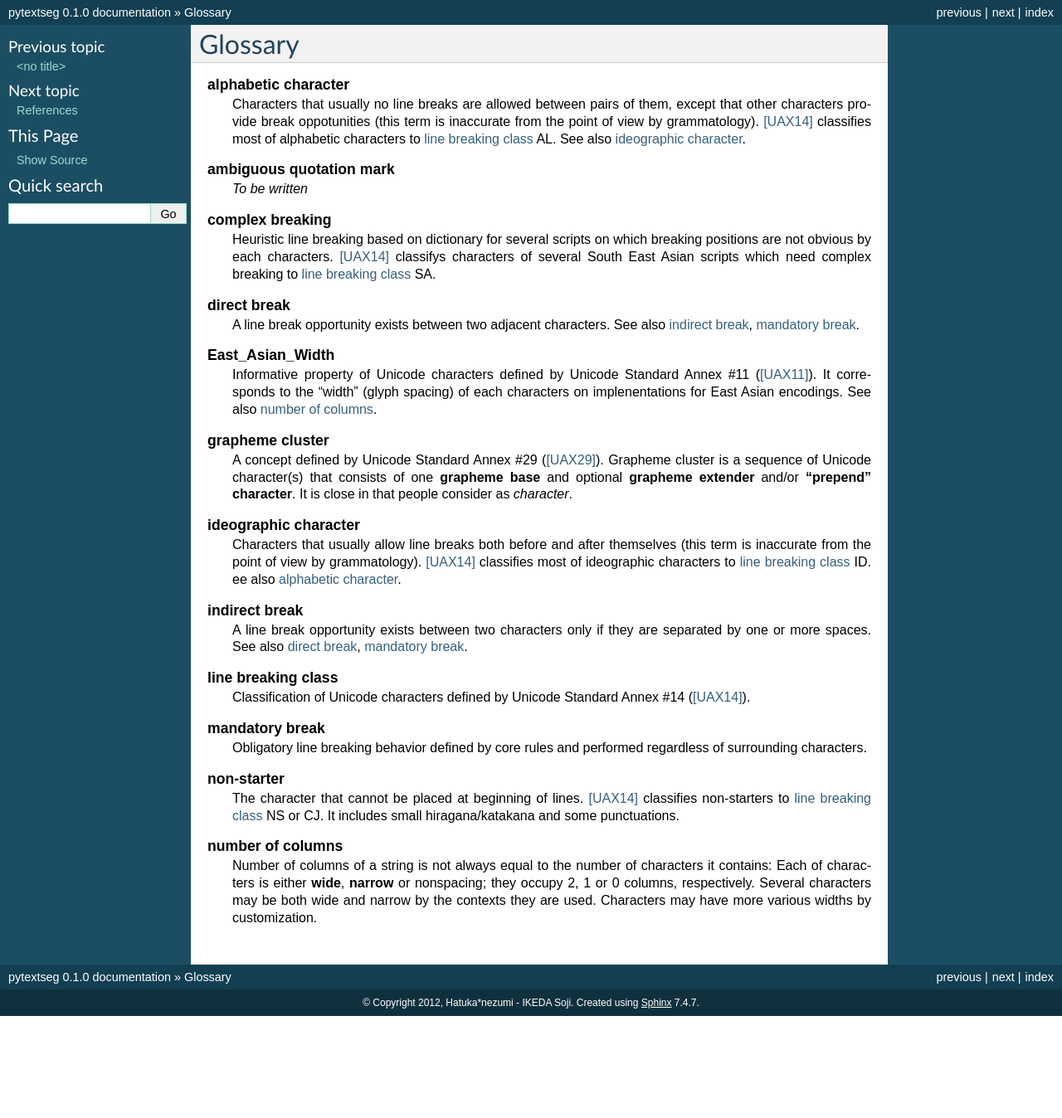
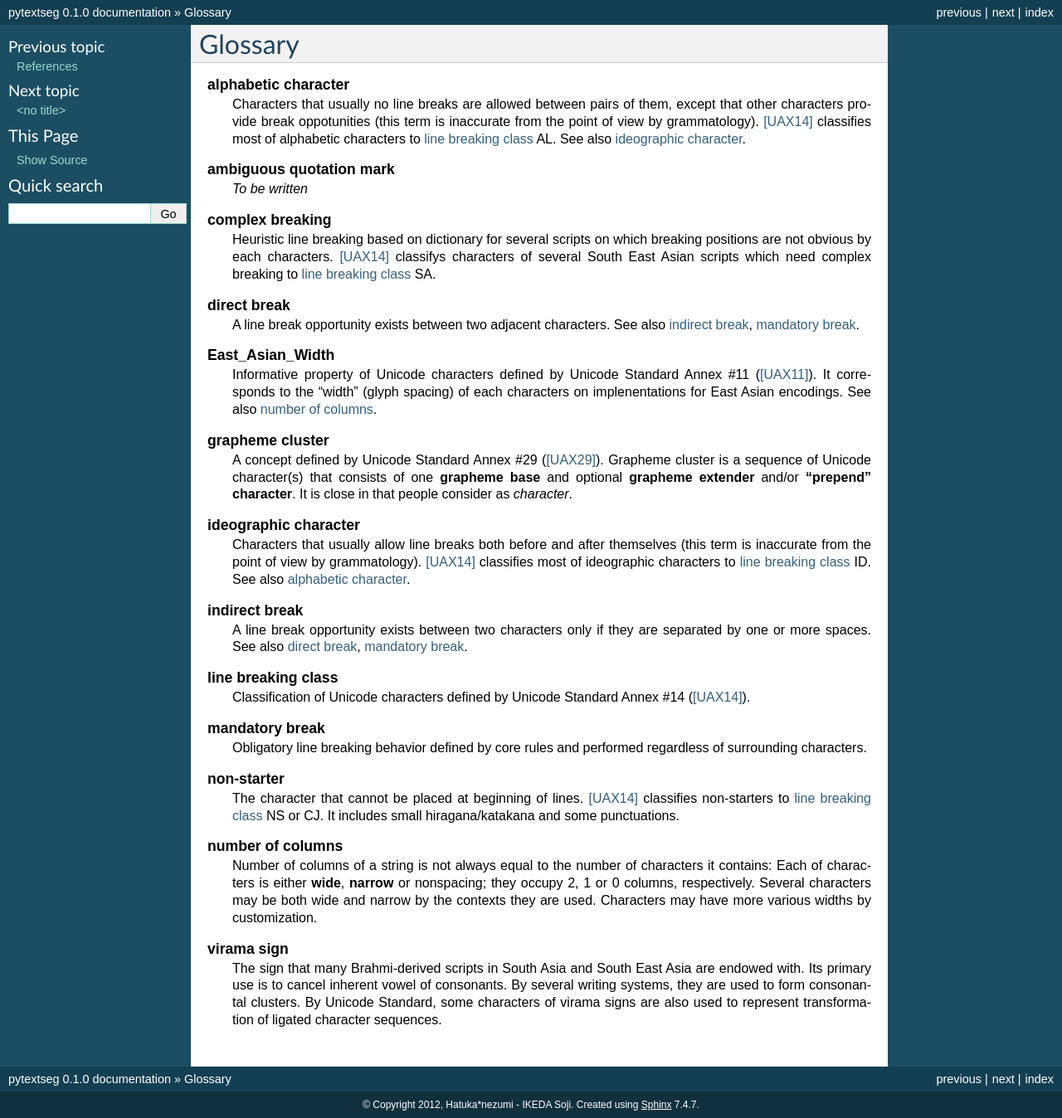
Before and after one commit to hatukanezumi/pytextseg, a Sphinx documentation site: the page built from source/glossary.rst, in a window 1280 px wide. Shown: the whole page at 83% size. Built offline with Sphinx 7.4.7, drawn with Linux system fonts in a browser that asks for light colours; before the commit the page ends 1225 px from its top, so only the background shows below that.

Commit message:
working commit

```diff
--- a/source/custom.rst
+++ b/source/custom.rst
@@ -91,7 +91,7 @@
 
     # Example not yet written
 
-If you specify ``(*regular expression*, *callable object*)`` tuple as any
+If you specify ``(regular expression, callable object)`` tuple as any
 item of :attr:`prep<textseg.LineBreak.prep>` option, callable object
 should accept two arguments::
 
--- a/source/glossary.rst
+++ b/source/glossary.rst
@@ -34,7 +36,7 @@
       (this term is inaccurate from the point of view by grammatology).
       [UAX14]_ classifies most of ideographic characters to
       :term:`line breaking class` ID.
-      ee also :term:`alphabetic character`.
+      See also :term:`alphabetic character`.
 
    complex breaking
       Heuristic line breaking based on dictionary for several scripts
@@ -77,3 +79,12 @@
 
    ambiguous quotation mark
       *To be written*
+
+   virama sign
+      The sign that many Brahmi-derived scripts in South Asia and South
+      East Asia are endowed with.
+      Its primary use is to cancel inherent vowel of consonants.
+      By several writing systems, they are used to form consonantal
+      clusters.
+      By Unicode Standard, some characters of virama signs are also used
+      to represent transformation of ligated character sequences.
```
Also changed, not shown: other parts of source/custom.rst (+1 -1 lines), other parts of source/glossary.rst (+2 -0 lines), setup.py (+9 -0 lines), source/back.rst (+0 -7 lines), source/index.rst (+8 -2 lines), 5 other files.
